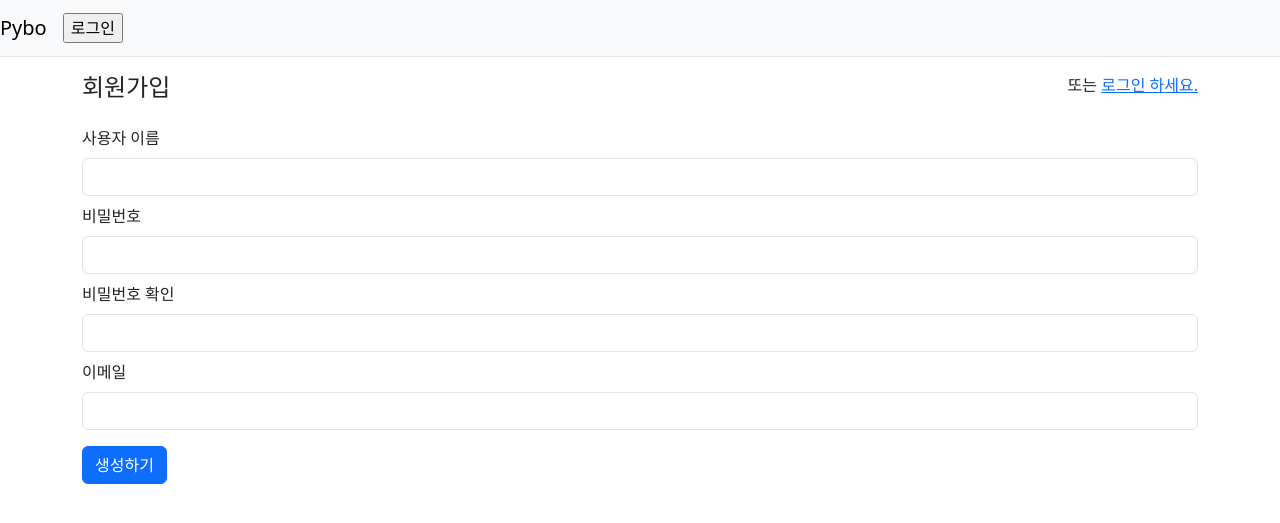
After one commit to SighingOwl/django_study, a Django app: page /common/signup/ in a window 1280 px wide. The commit adds this page. Shown: the top 523 px of the page. Run offline with Django 5.2, Linux system fonts and the light colour scheme; some libraries are stand-ins or nearby versions.

Commit message:
Add a signup function

```diff
--- /dev/null
+++ b/common/forms.py
@@ -0,0 +1,10 @@
+from django import forms
+from django.contrib.auth.forms import UserCreationForm
+from django.contrib.auth.models import User
+
+class UserForm(UserCreationForm):
+    email = forms.EmailField(label='이메일')
+
+    class Meta:
+        model = User
+        fields = ("username", "email")
--- a/common/urls.py
+++ b/common/urls.py
@@ -1,9 +1,11 @@
 from django.urls import path
 from django.contrib.auth import views as auth_views
+from . import views
 
 app_name = 'common'
 
 urlpatterns = [
     path('login/', auth_views.LoginView.as_view(template_name='common/login.html'), name='login'),
     path('logout/', auth_views.LogoutView.as_view(), name='logout'),
+    path('signup/', views.signup, name='signup'),
 ]
--- a/common/views.py
+++ b/common/views.py
@@ -1,3 +1,20 @@
-from django.shortcuts import render
+from django.contrib.auth import authenticate, login
+from django.shortcuts import render, redirect
+from common.forms import UserForm
 
-# Create your views here.
+def signup(request):
+    # 회원가입
+    # POST 요청일 때 입력된 데이터로 사용자 생성
+    if request.method == "POST":
+        form = UserForm(request.POST)
+        if form.is_valid():
+            form.save()
+            username = form.cleaned_data.get('username')
+            raw_password = form.cleaned_data.get('password1')
+            user = authenticate(username=username, password=raw_password)
+            login(request, user)
+            return redirect('index')
+    # GET 요청일 때 회원가입 페이지를 표시
+    else:
+        form = UserForm()
+    return render(request, 'common/signup.html', {'form': form})
--- /dev/null
+++ b/templates/common/signup.html
@@ -0,0 +1,39 @@
+{% extends 'base.html' %}
+{% block content %}
+<div class="container my-3">
+    <div class="row my-3">
+        <div class="col-4">
+            <h4>회원가입</h4>
+        </div>
+        <div class="col-8 text-end">
+            <span>또는 <a href="{% url 'common:login' %}">로그인 하세요.</a></span>
+        </div>
+    </div>
+    <form method="post" class="post-form">
+        {% csrf_token %}
+        {% include "form_errors.html" %}
+        <!-- 사용자 이름 입력 -->
+        <div class="form-group">
+            <label for="username">사용자 이름</label>
+            <input type="text" class="form-control my-2" name="username" id="username" value="{{ form.username.value|default_if_none:'' }}">
+        </div>
+        <!-- 비밀번호 입력 -->
+        <div class="form-group">
+            <label for="password1">비밀번호</label>
+            <input type="password" class="form-control my-2" name="password1" id="password1" value="{{ form.password1.value|default_if_none:'' }}">
+        </div>
+        <!-- 비빌먼호 확인 -->
+        <div class="form-group">
+            <label for="password2">비밀번호 확인</label>
+            <input type="password" class="form-control my-2" name="password2" id="password2" value="{{ form.password2.value|default_if_none:'' }}">
+        </div>
+        <!-- 이메일 입력 -->
+        <div class="form-group">
+            <label for="email">이메일</label>
+            <input type="text" class="form-control my-2" name="email" id="email" value="{{ form.email.value|default_if_none:'' }}">
+        </div>
+        <!-- 회원가입 버튼 -->
+        <button type="submit" class="btn btn-primary my-2">생성하기</button>
+    </form>
+</div>
+{% endblock %}
--- a/templates/navbar.html
+++ b/templates/navbar.html
@@ -16,7 +16,7 @@
                 </form>
                 <!-- 로그인 버튼 표시 -->
                 {% else %}
-                <form action="{% url 'common:login' %}" method="post">
+                <form action="{% url 'common:login' %}" method="get">
                     {% csrf_token %}
                     <input type="submit" value="로그인">
                 </form>
```
Also changed, not shown: templates/common/login.html (+12 -1 lines), db.sqlite3.
